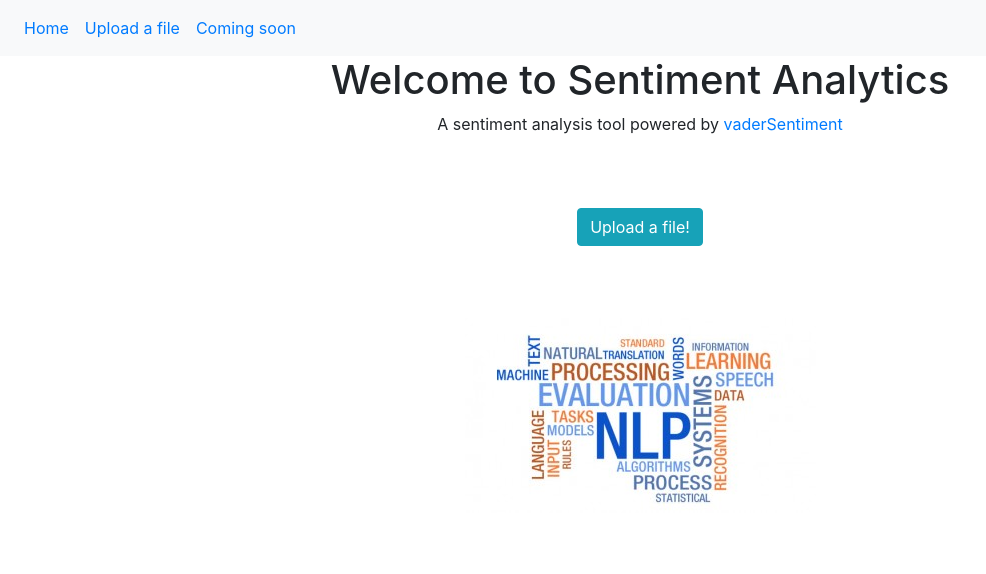
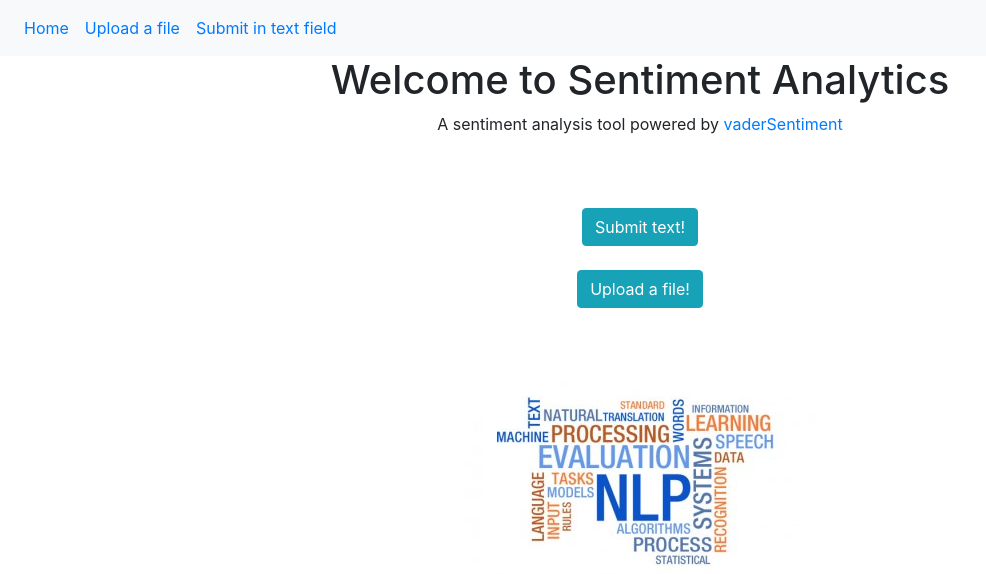
Before and after one commit to brettvanderwerff/Sentiment-Analyzer, a Flask app: page / in a window 1280 px wide. Shown: the top 574 px of the page, without its empty margins (0-986 px from the left). Run offline with Flask 2, Linux system fonts and the light colour scheme; some libraries are stand-ins or nearby versions.

Commit message:
made uploads utf-8 only and made text field submission page

```diff
--- a/app.py
+++ b/app.py
@@ -1,5 +1,6 @@
 from flask import Flask, render_template, request, redirect, url_for, session, flash
 from flask_session import Session
+from form import MyForm
 import text_analysis
 
 #restricts file extensions to the .txt extension
@@ -12,7 +13,10 @@ app = Flask(__name__)
 app.config.from_object(__name__)
 # create Session instance
 app.config['MAX_CONTENT_LENGTH'] = 5 * 1024 * 1024
+app.config['SECRET_KEY'] = 'secret'
 Session(app)
+
+
 
 def allowed_file(filename):
     return '.' in filename and \
@@ -22,8 +26,16 @@ def allowed_file(filename):
 def index():
    return render_template('home.html')
 
-@app.route('/submission', methods = ['GET', 'POST'])
-def submission():
+@app.route('/submit', methods=('GET', 'POST'))
+def submit():
+    form = MyForm()
+    if form.validate_on_submit():
+        session['file_contents'] = form.name.data
+        return redirect('/analysis')
+    return render_template('submit.html', form=form)
+
+@app.route('/upload', methods = ['GET', 'POST'])
+def upload():
     if request.method == 'POST':
         if 'file' not in request.files:
             flash('No file part')
@@ -33,9 +45,9 @@ def submission():
             flash('No selected file')
             return redirect(request.url)
         if file and allowed_file(file.filename):
-            session['file_contents'] = file.read()
+            session['file_contents'] = file.read().decode('utf-8')
             return redirect(url_for('analysis'))
-    return render_template('submission.html')
+    return render_template('upload.html')
 
 @app.route('/analysis')
 def analysis():
--- a/requirements.txt
+++ b/requirements.txt
@@ -1,4 +1,3 @@
 Flask==0.12.2
-flask_session==0.3.1
 nltk==3.2.5
 vaderSentiment==2.5
--- a/templates/base.html
+++ b/templates/base.html
@@ -19,10 +19,10 @@
           <a class="nav-link" href="/">Home</a>
         </li>
         <li class="nav-item">
-          <a class="nav-link" href="/submission">Upload a file</a>
+          <a class="nav-link" href="/upload">Upload a file</a>
         </li>
         <li class="nav-item">
-          <a class="nav-link" href="/about">Coming soon</a>
+          <a class="nav-link" href="/submit">Submit in text field</a>
         </li>
       </ul>
 
--- a/templates/home.html
+++ b/templates/home.html
@@ -7,7 +7,8 @@
             <h1 class="text-center">Welcome to Sentiment Analytics</h1>
             <p class="text-center">
                 A sentiment analysis tool powered by <a href="https://github.com/cjhutto/vaderSentiment">vaderSentiment</a><br><br><br><br>
-                <a href="/submission" class="btn btn-info" role="button">Upload a file!</a><br><br><br><br>
+                <a href="/submit" class="btn btn-info" role="button">Submit text!</a><br><br>
+                <a href="/upload" class="btn btn-info" role="button">Upload a file!</a><br><br><br><br>
                 <img src="/static/cloud.jpg">
             </p>
         </div>
--- a/text_analysis.py
+++ b/text_analysis.py
@@ -2,10 +2,8 @@ import nltk
 from vaderSentiment.vaderSentiment import SentimentIntensityAnalyzer
 
 def text_analysis(corpus):
-    try:
-        sentences = nltk.sent_tokenize(corpus.decode('utf-8'))
-    except UnicodeDecodeError:
-        sentences = nltk.sent_tokenize(corpus.decode('ANSI'))
+
+    sentences = nltk.sent_tokenize(corpus)
     analyzer = SentimentIntensityAnalyzer()
     result = {sentence: analyzer.polarity_scores(sentence) for sentence in sentences}
     sorted_result = sorted(result, key=lambda x: result[x]['compound'])
```
Also changed, not shown: templates/submission.html (deleted, +0 -20 lines).
